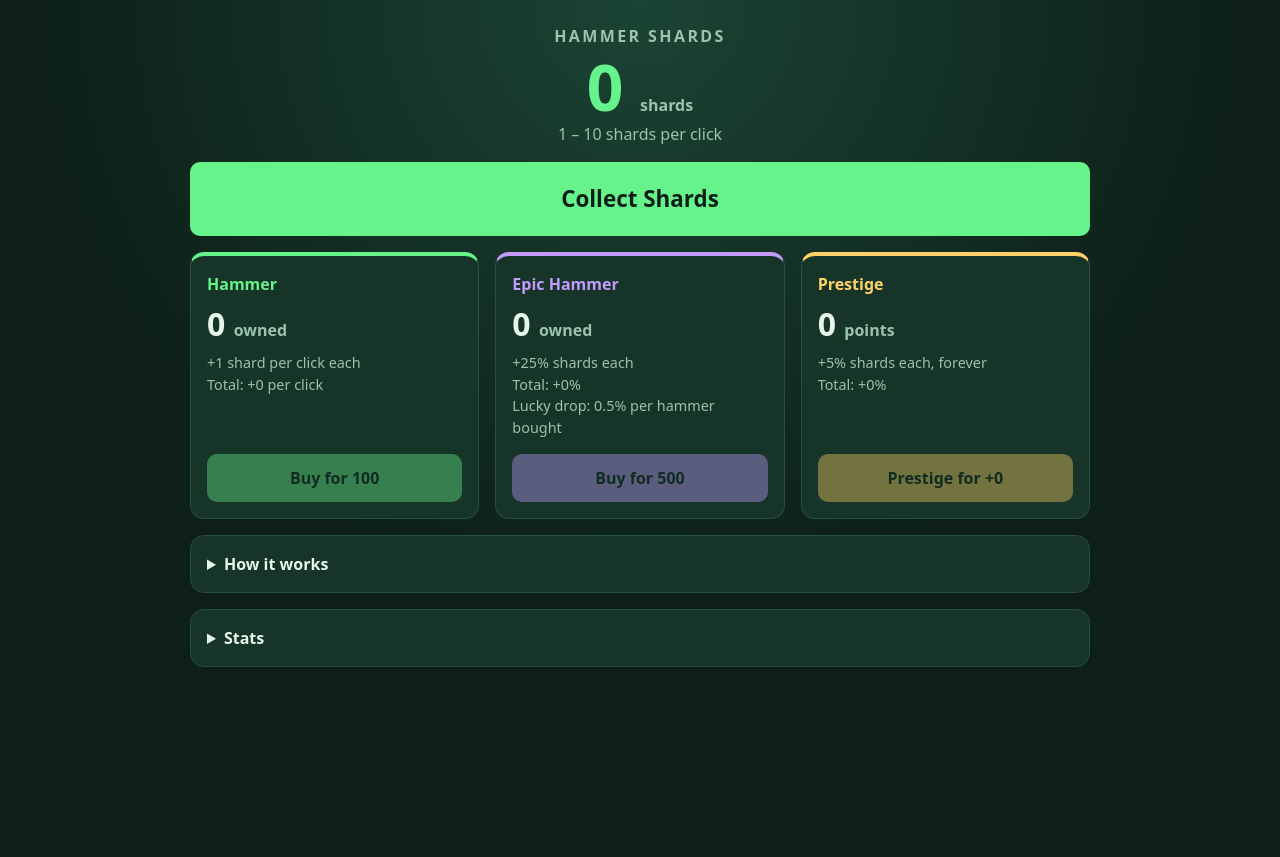
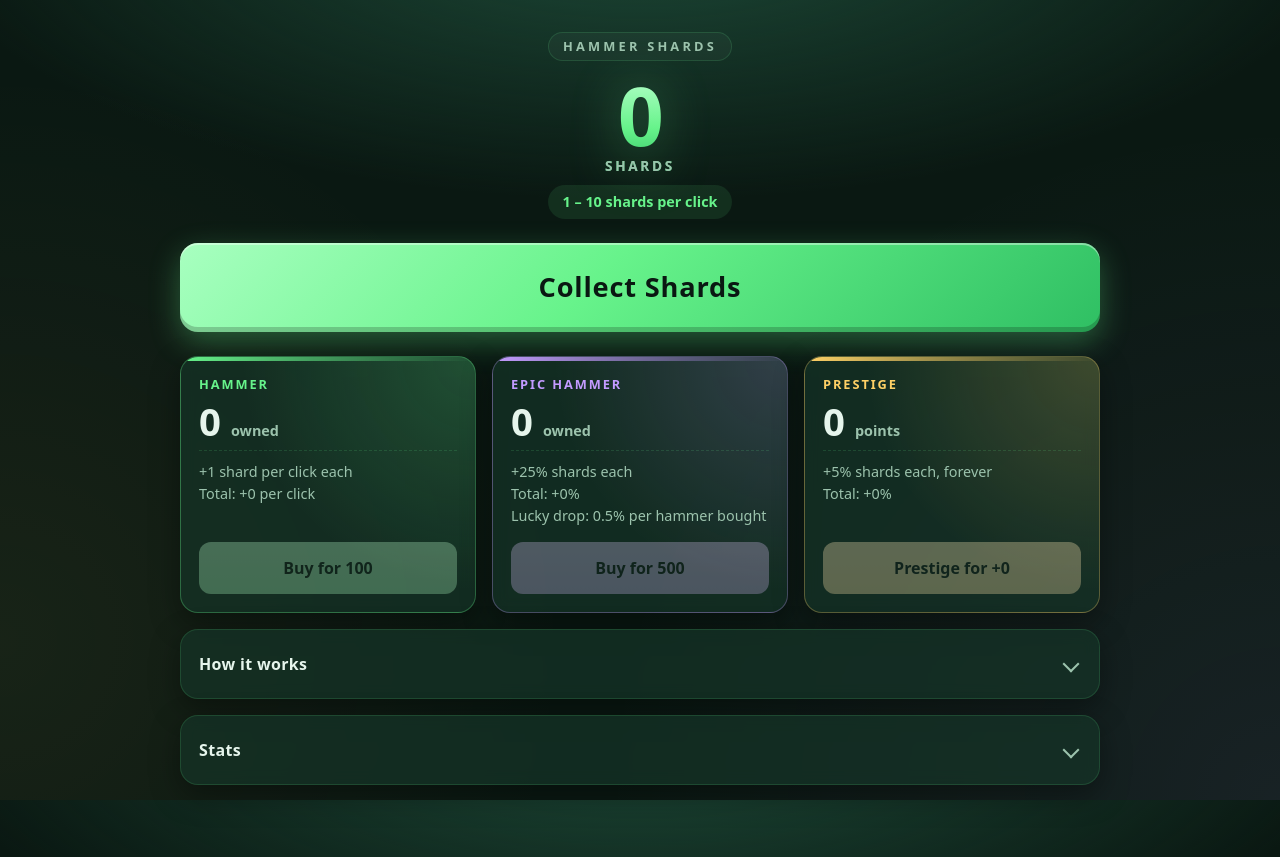
Before and after one commit to Vampie/ShardsHammer, a plain HTML site: page index.html in a window 1280 px wide. Before the commit the page ends 800 px from the top, so only its background shows below. Drawn offline with Linux system fonts and the light colour scheme.

Commit message:
Polish card styling
Glassy cards with accent glow and hover lift, gradient shard counter,
pill-shaped title and per-click badge, glowing Collect Shards button,
3D-style buttons, boxed epic message, custom arrows on the collapsible
panels and cleaner stats table.

Co-Authored-By: Claude Opus 5.5 <noreply@anthropic.com>

```diff
--- a/style.css
+++ b/style.css
@@ -1,15 +1,19 @@
 /* Dark green color palette */
 :root {
-    --bg: #0d1f17;
-    --bg-glow: #1b4434;
-    --card: #163428;
-    --card-border: #24503d;
+    --bg: #0a1812;
+    --bg-glow: #1d4a38;
+    --card: rgba(22, 52, 40, 0.72);
+    --card-solid: #163428;
+    --card-border: rgba(103, 243, 139, 0.14);
     --text: #e6f5ec;
     --muted: #9cc3ad;
-    --hammer: #67F38B;
+    --hammer: #67f38b;
+    --hammer-deep: #2fbf63;
     --epic: #c39bff;
     --prestige: #ffd166;
-    --on-accent: #0d1f17;
+    --on-accent: #0a1812;
+    --radius: 18px;
+    --shadow: 0 10px 30px rgba(0, 0, 0, 0.35);
 }
 
 * {
@@ -18,8 +22,14 @@
 
 body {
     margin: 0;
-    padding: 24px 16px 48px;
-    background: radial-gradient(circle at top, var(--bg-glow), var(--bg) 60%) fixed var(--bg);
+    min-height: 100vh;
+    padding: 32px 16px 56px;
+    background:
+        radial-gradient(ellipse 80% 50% at 50% -10%, var(--bg-glow), transparent 70%),
+        radial-gradient(circle at 100% 100%, rgba(195, 155, 255, 0.08), transparent 45%),
+        radial-gradient(circle at 0% 80%, rgba(255, 209, 102, 0.06), transparent 40%),
+        var(--bg);
+    background-attachment: fixed;
     color: var(--text);
     font-family: system-ui, -apple-system, "Segoe UI", Roboto, sans-serif;
     line-height: 1.5;
@@ -27,52 +37,81 @@ body {
 
 header,
 main {
-    max-width: 900px;
+    max-width: 920px;
     margin: 0 auto;
 }
 
 /* Header: the shard counter is the star of the page */
 header {
     text-align: center;
-    margin-bottom: 16px;
+    margin-bottom: 24px;
 }
 
 h1 {
+    display: inline-block;
     margin: 0;
-    font-size: 1rem;
-    letter-spacing: 0.15em;
+    padding: 4px 14px;
+    font-size: 0.8rem;
+    letter-spacing: 0.25em;
     text-transform: uppercase;
     color: var(--muted);
+    border: 1px solid var(--card-border);
+    border-radius: 999px;
+    background: rgba(255, 255, 255, 0.03);
 }
 
 .shards {
-    margin: 4px 0 0;
-    font-size: clamp(2.5rem, 10vw, 4rem);
-    font-weight: 800;
-    line-height: 1.1;
-    color: var(--hammer);
+    margin: 12px 0 0;
+    font-size: clamp(3rem, 12vw, 5rem);
+    font-weight: 900;
+    line-height: 1.05;
+    letter-spacing: -0.02em;
+    background: linear-gradient(180deg, #b6ffcb, var(--hammer) 55%, var(--hammer-deep));
+    -webkit-background-clip: text;
+    background-clip: text;
+    color: transparent;
+    filter: drop-shadow(0 0 24px rgba(103, 243, 139, 0.35));
     font-variant-numeric: tabular-nums;
 }
 
-.shards small,
+.shards small {
+    display: block;
+    margin-top: 2px;
+    font-size: 0.85rem;
+    letter-spacing: 0.2em;
+    text-transform: uppercase;
+    color: var(--muted);
+    -webkit-text-fill-color: var(--muted);
+}
+
 .owned small {
-    font-size: 1rem;
+    font-size: 0.9rem;
     font-weight: 600;
     color: var(--muted);
 }
 
 .per-click {
-    margin: 0;
-    color: var(--muted);
+    display: inline-block;
+    margin: 12px 0 0;
+    padding: 6px 14px;
+    border-radius: 999px;
+    background: rgba(103, 243, 139, 0.1);
+    color: var(--hammer);
+    font-size: 0.9rem;
+    font-weight: 600;
+    font-variant-numeric: tabular-nums;
 }
 
 /* Cards */
 .card {
     background: var(--card);
     border: 1px solid var(--card-border);
-    border-radius: 14px;
-    padding: 16px;
+    border-radius: var(--radius);
+    padding: 18px;
     margin-bottom: 16px;
+    box-shadow: var(--shadow);
+    -webkit-backdrop-filter: blur(8px);
+    backdrop-filter: blur(8px);
 }
 
 /* One column on phones, three side by side when they fit (never 2 + 1) */
@@ -89,10 +128,32 @@ h1 {
 }
 
 .shop .card {
+    position: relative;
+    overflow: hidden;
     display: flex;
     flex-direction: column;
     margin: 0;
-    border-top: 4px solid var(--accent);
+    border-color: color-mix(in srgb, var(--accent) 30%, transparent);
+    background:
+        radial-gradient(circle at 100% 0%, color-mix(in srgb, var(--accent) 18%, transparent), transparent 60%),
+        var(--card);
+    transition: transform 200ms ease-out, box-shadow 200ms ease-out;
+}
+
+/* Accent bar along the top of each shop card */
+.shop .card::before {
+    content: "";
+    position: absolute;
+    inset: 0 0 auto;
+    height: 4px;
+    background: linear-gradient(90deg, var(--accent), transparent);
+}
+
+@media (hover: hover) {
+    .shop .card:hover {
+        transform: translateY(-3px);
+        box-shadow: var(--shadow), 0 0 0 1px color-mix(in srgb, var(--accent) 40%, transparent);
+    }
 }
 
 .hammer {
@@ -109,20 +170,25 @@ h1 {
 
 h2 {
     margin: 0;
-    font-size: 1rem;
+    font-size: 0.8rem;
+    letter-spacing: 0.15em;
+    text-transform: uppercase;
     color: var(--accent);
 }
 
 .owned {
-    margin: 4px 0;
-    font-size: 2rem;
-    font-weight: 800;
+    margin: 6px 0 8px;
+    font-size: 2.4rem;
+    font-weight: 900;
+    line-height: 1.1;
     font-variant-numeric: tabular-nums;
 }
 
 .effect {
     flex-grow: 1;
     margin: 0 0 16px;
+    padding-top: 10px;
+    border-top: 1px dashed var(--card-border);
     font-size: 0.9rem;
     color: var(--muted);
     white-space: pre-line;
@@ -131,58 +197,93 @@ h2 {
 /* Basic game interface rules */
 button {
     font: inherit;
-    font-weight: 700;
+    font-weight: 800;
     border: 0;
-    border-radius: 10px;
-    padding: 12px 16px;
-    background: var(--accent, var(--hammer));
+    border-radius: 12px;
+    padding: 14px 16px;
+    min-height: 48px;
+    background: linear-gradient(180deg, color-mix(in srgb, var(--accent, var(--hammer)) 85%, white), var(--accent, var(--hammer)));
     color: var(--on-accent);
+    box-shadow:
+        0 4px 14px color-mix(in srgb, var(--accent, var(--hammer)) 30%, transparent),
+        inset 0 -3px 0 rgba(0, 0, 0, 0.18);
     cursor: pointer;
     touch-action: manipulation;
-    transition: transform 100ms ease-out, filter 150ms ease-out;
+    font-variant-numeric: tabular-nums;
+    transition: transform 100ms ease-out, filter 150ms ease-out, box-shadow 150ms ease-out;
 }
 
 button:active:not(:disabled) {
-    transform: scale(0.97);
+    transform: scale(0.97) translateY(1px);
+    box-shadow: inset 0 -1px 0 rgba(0, 0, 0, 0.18);
 }
 
 button:focus-visible {
     outline: 3px solid var(--text);
-    outline-offset: 2px;
+    outline-offset: 3px;
 }
 
 @media (hover: hover) {
     button:hover:not(:disabled) {
-        filter: brightness(1.1);
+        filter: brightness(1.08);
     }
 }
 
 /* Disable buttons using the disabled attribute */
 button:disabled {
-    opacity: 0.4;
+    opacity: 0.35;
+    box-shadow: none;
+    filter: grayscale(0.5);
     cursor: not-allowed;
+}
+
+.collect {
+    margin-bottom: 24px;
 }
 
 #collectShardsButton {
     width: 100%;
-    padding: 20px;
-    font-size: 1.4rem;
+    padding: 24px;
+    border-radius: var(--radius);
+    font-size: clamp(1.3rem, 5vw, 1.7rem);
+    letter-spacing: 0.03em;
+    background: linear-gradient(135deg, #a8ffc0, var(--hammer) 45%, var(--hammer-deep));
+    box-shadow:
+        0 10px 30px rgba(103, 243, 139, 0.3),
+        inset 0 -5px 0 rgba(0, 0, 0, 0.2),
+        inset 0 2px 0 rgba(255, 255, 255, 0.4);
+    animation: glow 2.4s ease-in-out infinite;
 }
 
-.collect {
-    margin-bottom: 16px;
+#collectShardsButton:active {
+    transform: scale(0.98) translateY(2px);
+}
+
+@keyframes glow {
+    50% {
+        box-shadow:
+            0 10px 44px rgba(103, 243, 139, 0.5),
+            inset 0 -5px 0 rgba(0, 0, 0, 0.2),
+            inset 0 2px 0 rgba(255, 255, 255, 0.4);
+    }
 }
 
 /* Empty status line takes no space but stays in the page, so screen readers still announce it */
 #message:empty {
     margin: 0;
+    padding: 0;
+    border: 0;
 }
 
 #message {
-    margin: 8px 0 0;
+    margin: 12px 0 0;
+    padding: 10px 14px;
     text-align: center;
     font-weight: 700;
     color: var(--epic);
+    border: 1px solid rgba(195, 155, 255, 0.35);
+    border-radius: 12px;
+    background: rgba(195, 155, 255, 0.1);
 }
 
 select,
@@ -195,15 +296,50 @@ input {
 }
 
 /* Info and stats panels */
-summary {
+details > summary {
+    display: flex;
+    align-items: center;
+    justify-content: space-between;
+    min-height: 32px;
+    list-style: none;
     cursor: pointer;
-    font-weight: 700;
+    font-weight: 800;
+    letter-spacing: 0.02em;
+}
+
+details > summary::-webkit-details-marker {
+    display: none;
+}
+
+details > summary::after {
+    content: "";
+    width: 10px;
+    height: 10px;
+    margin-right: 4px;
+    border-right: 2px solid var(--muted);
+    border-bottom: 2px solid var(--muted);
+    transform: rotate(45deg);
+    transition: transform 200ms ease-out;
+}
+
+details[open] > summary::after {
+    transform: rotate(-135deg);
+}
+
+details[open] > summary {
+    margin-bottom: 8px;
 }
 
 #info h3 {
     margin: 16px 0 4px;
-    font-size: 1rem;
+    padding-left: 10px;
+    border-left: 3px solid var(--accent, var(--text));
+    font-size: 0.95rem;
     color: var(--accent, var(--text));
+}
+
+#info h3:first-child {
+    margin-top: 4px;
 }
 
 #info p {
@@ -217,16 +353,14 @@ summary {
 
 table {
     width: 100%;
-    margin-top: 8px;
     border-collapse: collapse;
     font-variant-numeric: tabular-nums;
 }
 
 th,
 td {
-    padding: 6px 8px;
+    padding: 8px 10px;
     text-align: right;
-    border-bottom: 1px solid var(--card-border);
 }
 
 td,
@@ -235,8 +369,15 @@ thead th {
 }
 
 thead th {
-    font-size: 0.85rem;
+    font-size: 0.75rem;
+    letter-spacing: 0.1em;
+    text-transform: uppercase;
     color: var(--muted);
+    border-bottom: 1px solid var(--card-border);
+}
+
+tbody tr:nth-child(odd) {
+    background: rgba(255, 255, 255, 0.03);
 }
 
 th[scope="row"] {
@@ -245,4 +386,11 @@ th[scope="row"] {
     color: var(--muted);
 }
 
-/* You can add more rules here to style your specific game interface */
+@media (prefers-reduced-motion: reduce) {
+    *,
+    *::before,
+    *::after {
+        animation: none !important;
+        transition: none !important;
+    }
+}
```
